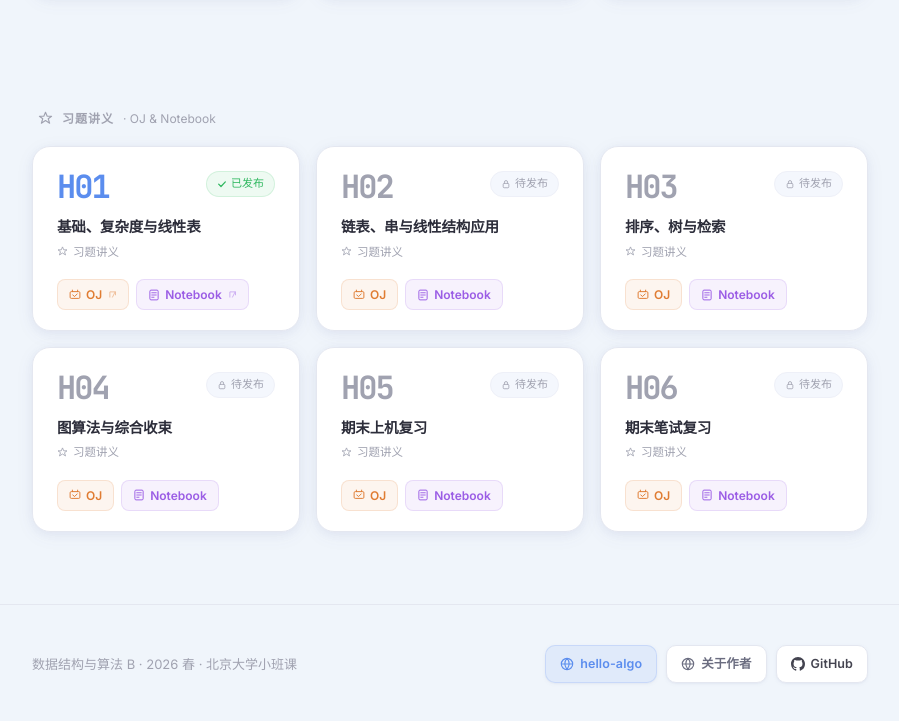
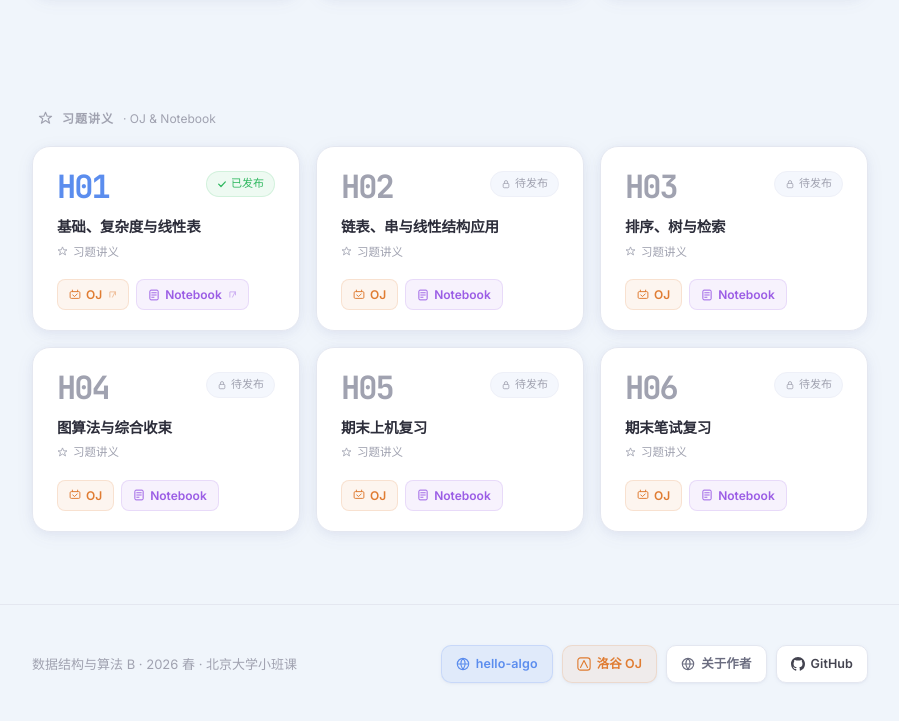
Before and after one commit to chang-xinhai/Data-Structure-and-Algorithm-B-2026Spring-PKU, a website: page public/index.html in a window 1280 px wide. Shown: the part 1369-2090 px from the top of the page, without its empty margins (190-1089 px from the left). Drawn offline with Linux system fonts and the light colour scheme.

Commit message:
docs: add Luogu OJ link to footer with orange theme

```diff
--- a/public/index.html
+++ b/public/index.html
@@ -93,6 +93,12 @@
     <symbol id="icon-globe" viewBox="0 0 16 16">
       <circle cx="8" cy="8" r="6.5" stroke="currentColor" fill="none" stroke-width="1.3"/>
       <path d="M8 1.5c-1.8 1.8-2.5 5.5-2.5 6.5s.7 3.2 2.5 6.5M8 1.5c1.8 1.8 2.5 5.5 2.5 6.5s-.7 3.2-2.5 6.5M1.5 8h13" stroke="currentColor" fill="none" stroke-width="1.3"/>
+    </symbol>
+
+    <!-- Luogu -->
+    <symbol id="icon-luogu" viewBox="0 0 16 16">
+      <rect x="1" y="1" width="14" height="14" rx="3" stroke="currentColor" fill="none" stroke-width="1.3"/>
+      <path d="M4 12L8 4l4 8" stroke="currentColor" fill="none" stroke-width="1.3" stroke-linecap="round" stroke-linejoin="round"/>
     </symbol>
 
   </svg>
@@ -540,6 +546,10 @@
           <svg><use href="#icon-globe"/></svg>
           hello-algo
         </a>
+        <a href="https://www.luogu.com.cn/team/125649" class="icon-link luogu" target="_blank" rel="noopener" title="洛谷 OJ 小班课">
+          <svg><use href="#icon-luogu"/></svg>
+          洛谷 OJ
+        </a>
         <a href="https://chang-xinhai.github.io/" class="icon-link" target="_blank" rel="noopener" title="作者">
           <svg><use href="#icon-globe"/></svg>
           关于作者
--- a/public/site.css
+++ b/public/site.css
@@ -595,6 +595,19 @@ body {
 .icon-link.github { color: #444450; }
 .icon-link.github:hover { color: #1a1a20; }
 
+/* Luogu — macaron orange */
+.icon-link.luogu {
+  color: #e07c32;
+  background: rgba(224,124,50,0.08);
+  border-color: rgba(224,124,50,0.16);
+}
+.icon-link.luogu:hover {
+  background: rgba(224,124,50,0.15);
+  border-color: rgba(224,124,50,0.28);
+  box-shadow: 0 3px 12px rgba(224,124,50,0.16);
+  color: #e07c32;
+}
+
 /* ============================================
    ANIMATIONS
    ============================================ */
```
